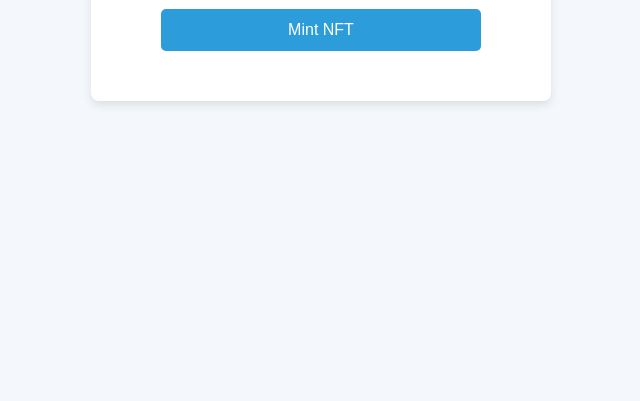
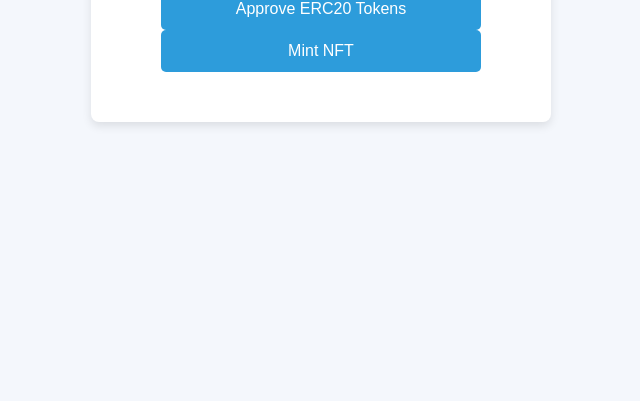
Before and after one commit to JayHaroo/Warm-Up-Act-The-BLOKC, a website: page index.html in a window 1280 px wide. Shown: the part 399-800 px from the top of the page, without its empty margins (319-959 px from the left). Drawn offline with Linux system fonts and the light colour scheme.

Commit message:
Add approve button for ERC20 token approval in NFT minting process

```diff
--- a/index.html
+++ b/index.html
@@ -10,6 +10,7 @@
 <body>
     <div class="container">
         <h1>Mint Your NFT</h1>
+        <button id="approveBtn">Approve ERC20 Tokens</button>
         <button id="mintBtn">Mint NFT</button>
         <p id="status"></p>
     </div>
```
